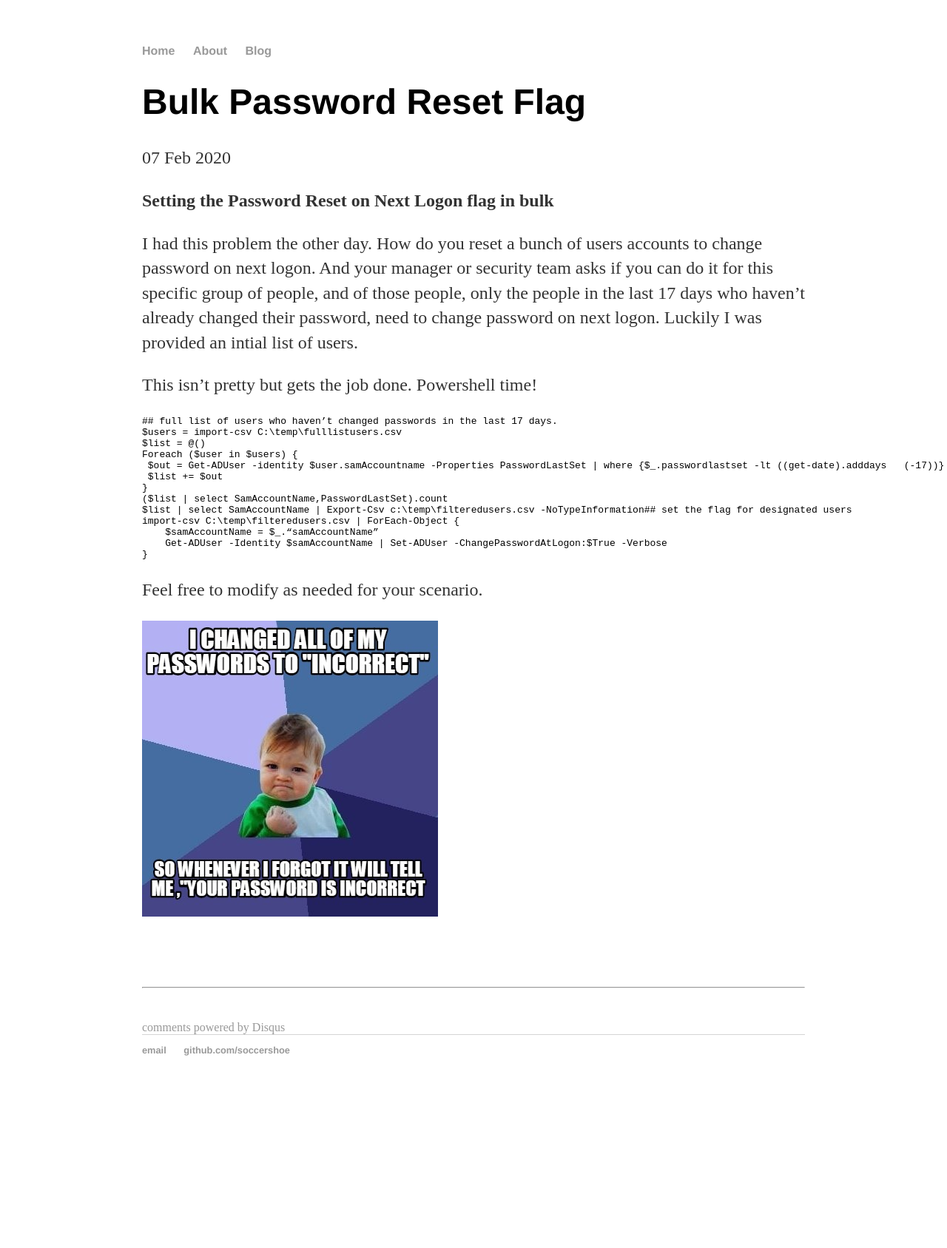
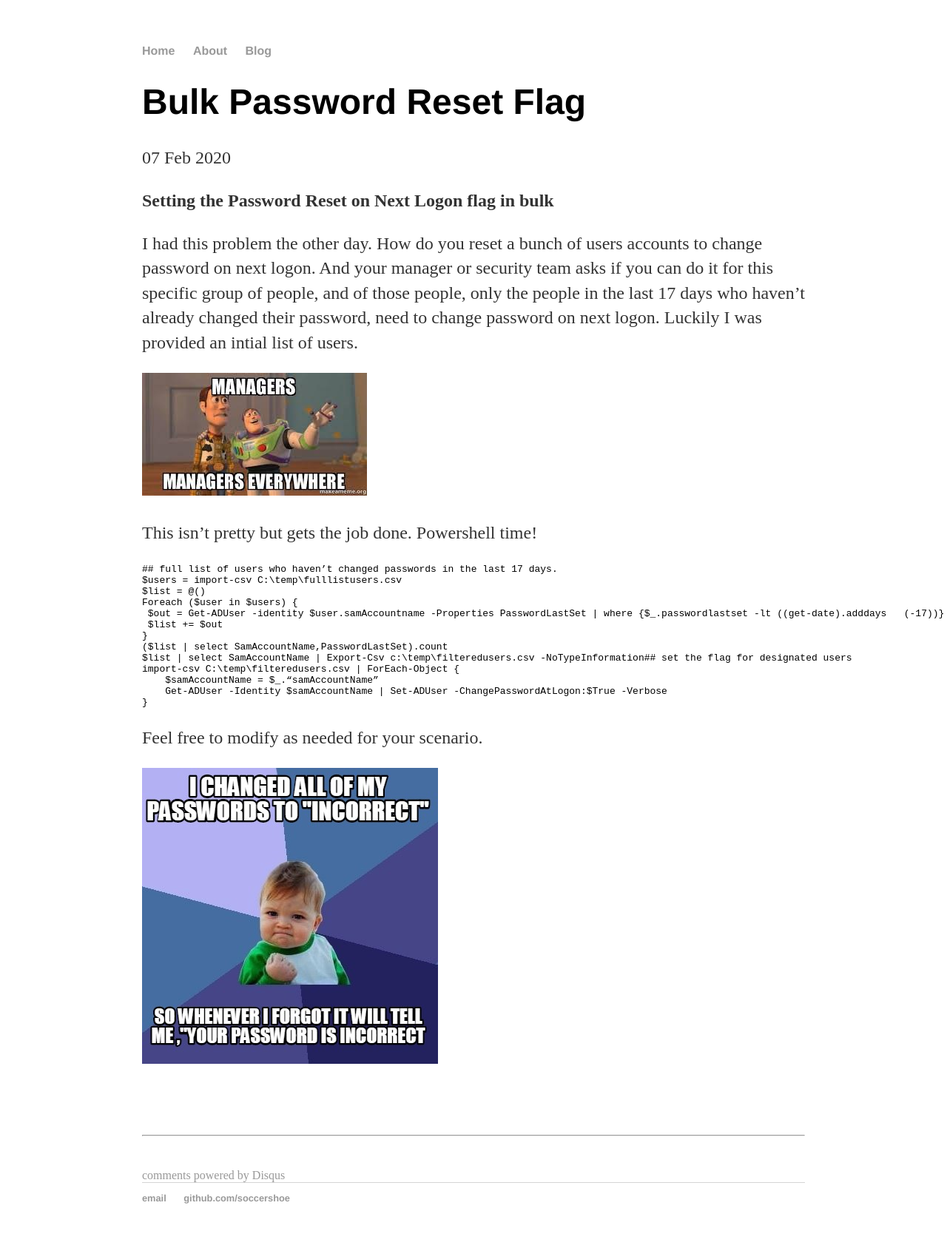
Before and after one commit to soccershoe/JustAnotherAdmin, a Jekyll site: the page built from _posts/2019-02-7-BulkPasswordResetFlag.md, in a window 1280 px wide. Shown: the whole page at 74% size. Built offline with Jekyll 4.4.1, drawn with Linux system fonts in a browser that asks for light colours; comment, search, counter and statistics services are not loaded; before the commit the page ends 1487 px from its top, so only the background shows below that.

Commit message:
managers everywhere

```diff
--- a/_posts/2019-02-7-BulkPasswordResetFlag.md
+++ b/_posts/2019-02-7-BulkPasswordResetFlag.md
@@ -7,6 +7,8 @@
 **Setting the Password Reset on Next Logon flag in bulk**
 
 I had this problem the other day.  How do you reset a bunch of users accounts to change password on next logon.  And your manager or security team asks if you can do it for this specific group of people, and of those people, only the people in the last 17 days who haven't already changed their password, need to change password on next logon.  Luckily I was provided an intial list of users.
+
+![alt text](https://raw.githubusercontent.com/soccershoe/JustAnotherAdmin/master/images/ManagersEverywhere.jpg)
 
 This isn't pretty but gets the job done.  Powershell time!
 
```
Also changed, not shown: images/ManagersEverywhere.jpg (added).
